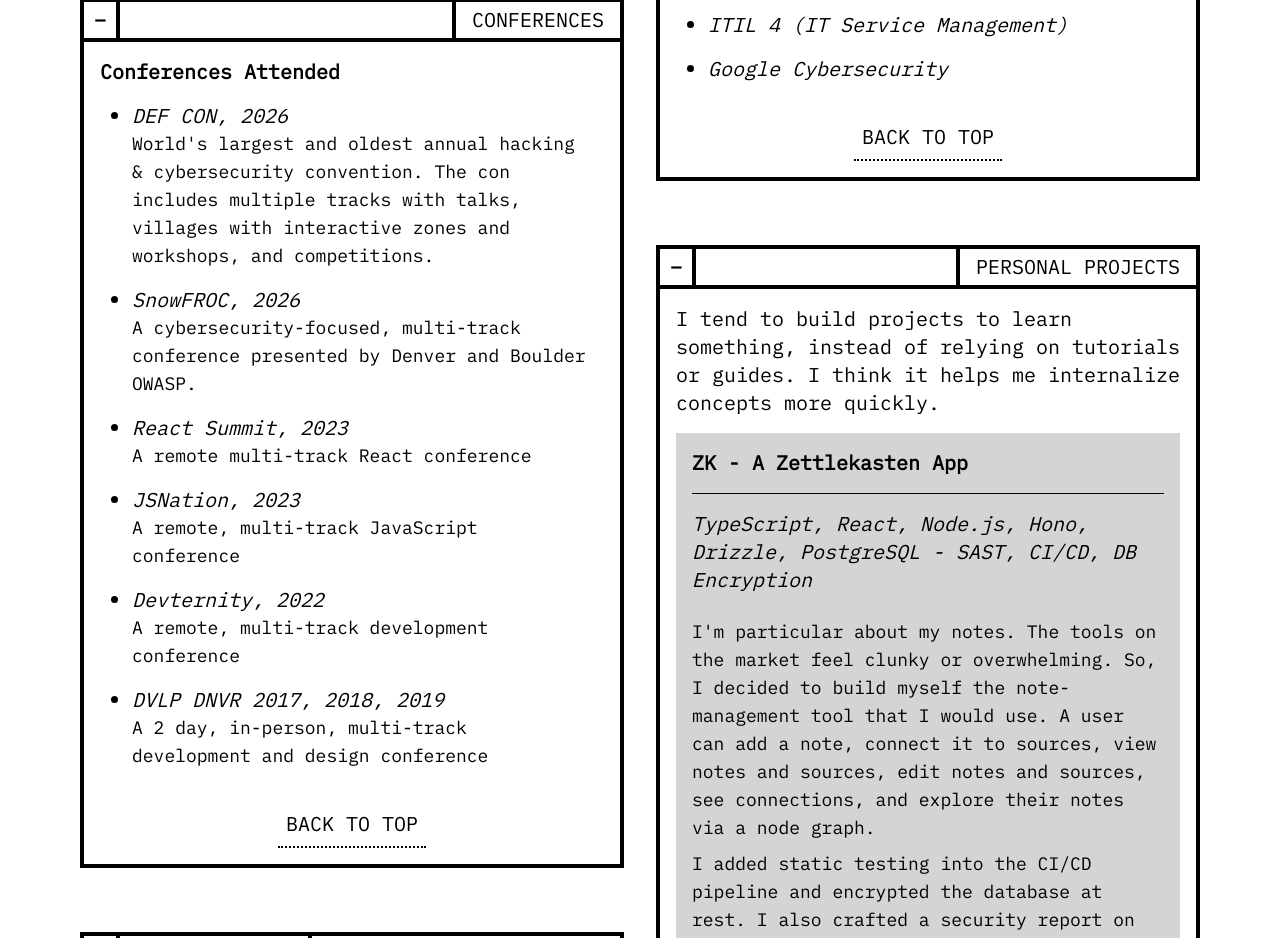
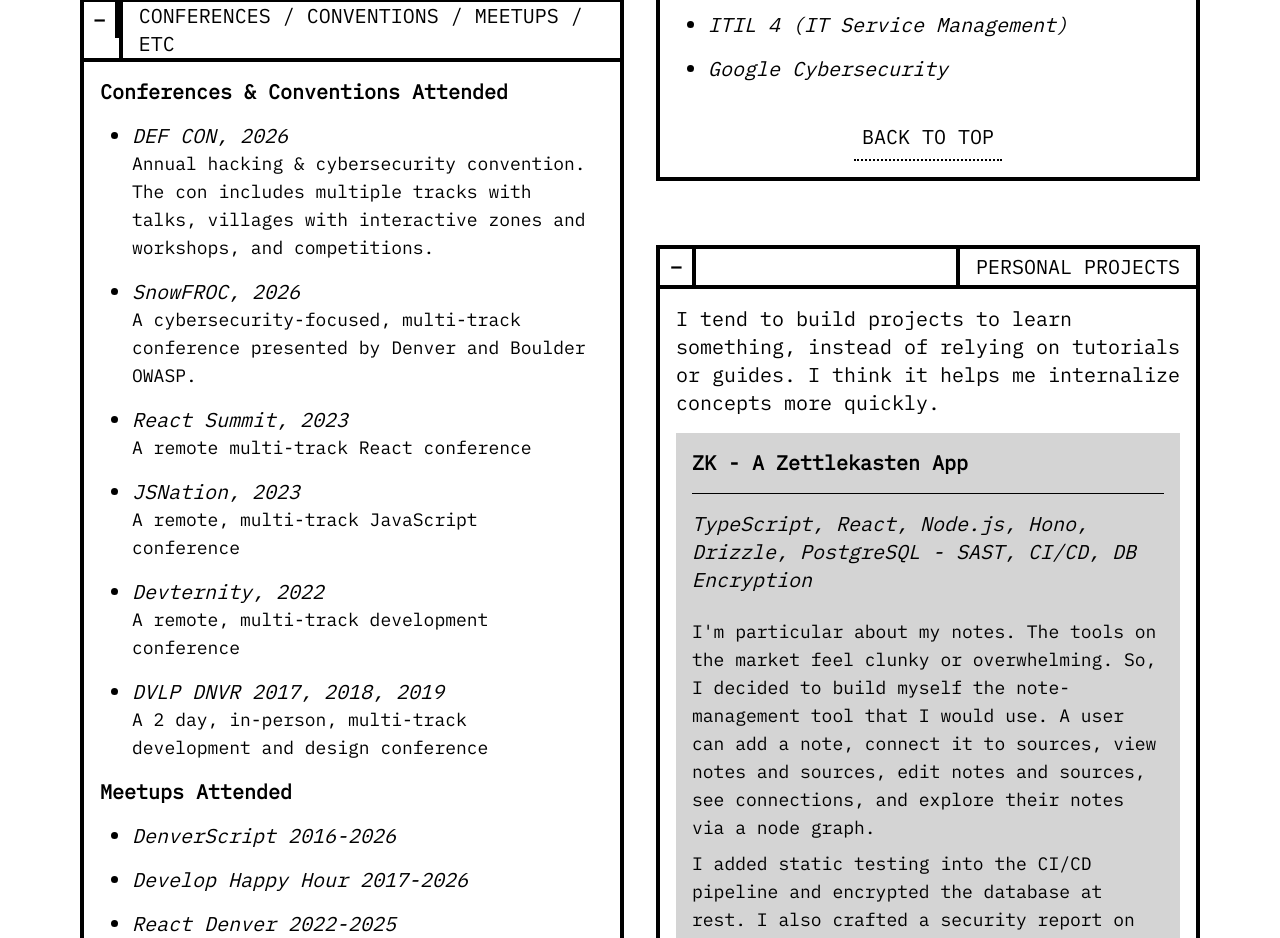
Before and after one commit to CassandraGoose/portfolio-2025, a React (Vite) app: page / in a window 1280 px wide. Shown: the part 3180-4118 px from the top of the page. Built offline with nearby package versions, Linux system fonts and the light colour scheme.

Commit message:
update cons to includ meetups

```diff
--- a/src/components/ConferenceCard.tsx
+++ b/src/components/ConferenceCard.tsx
@@ -6,21 +6,21 @@
     <Card
       nav={
         <p className="border-l-4 border-solid border-black justify-center px-4 flex items-center">
-          CONFERENCES
+          CONFERENCES / CONVENTIONS / MEETUPS / ETC
         </p>
       }
       id="community"
       context={""}
     >
       <div className="m-4 list-disc">
-        <p className="font-bold">Conferences Attended</p>
+        <p className="font-bold">Conferences & Conventions Attended</p>
         <ul className="list-disc m-4">
           <li className="ml-4 mb-4">
             <p className="italic">DEF CON, 2026</p>
             <p className="text-lg">
-              World's largest and oldest annual hacking & cybersecurity
-              convention. The con includes multiple tracks with talks, villages
-              with interactive zones and workshops, and competitions.
+              Annual hacking & cybersecurity convention. The con includes
+              multiple tracks with talks, villages with interactive zones and
+              workshops, and competitions.
             </p>
           </li>
           <li className="ml-4 mb-4">
@@ -53,6 +53,18 @@
             </p>
           </li>
         </ul>
+        <p className="font-bold">Meetups Attended</p>
+        <ul className="list-disc m-4">
+          <li className="ml-4 mb-4">
+            <p className="italic">DenverScript 2016-2026</p>
+          </li>
+          <li className="ml-4 mb-4">
+            <p className="italic">Develop Happy Hour 2017-2026</p>
+          </li>
+          <li className="ml-4 mb-4">
+            <p className="italic">React Denver 2022-2025</p>
+          </li>
+        </ul>
       </div>
       <div className="flex justify-center align-center p-4">
         <LinkButton href="#nav">BACK TO TOP</LinkButton>
```
